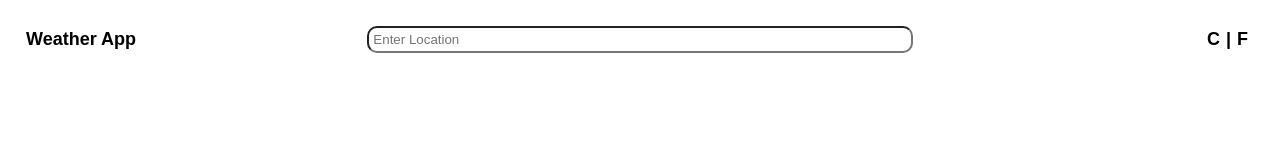
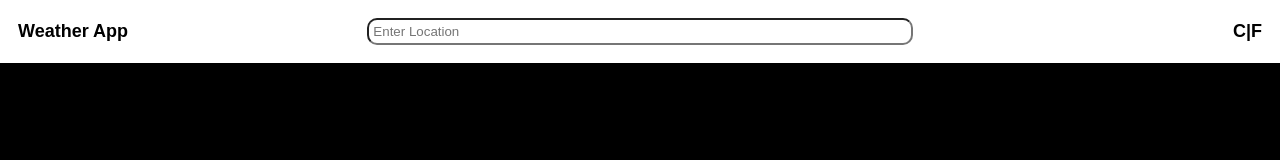
Before and after one commit to Yohan-Abraham/weather-app, a website built with webpack: page src/index.html in a window 1280 px wide. Built offline with nearby package versions, Linux system fonts and the light colour scheme.

Commit message:
Add Default Page Styling and Grid for Weather

```diff
--- a/src/style.css
+++ b/src/style.css
@@ -1,3 +1,8 @@
+* {
+  margin: 0;
+  padding: 0;
+  overflow: hidden;
+}
 nav {
   display: grid;
   grid-template-columns: 1fr 1fr 1fr;
@@ -29,3 +34,22 @@ input {
   border-radius: 10px;
   padding: 0.3em;
 }
+
+#wheatherContainer {
+  background-color: black;
+  height: 100vh;
+  padding: 0 3em;
+  display: grid;
+  grid-template-columns: 1fr 1fr 2fr;
+  grid-template-rows: 1fr 1fr 1fr;
+}
+
+#currentData {
+  grid-column: 1;
+  grid-row: 2;
+}
+
+#moreDetails {
+  grid-column: 2;
+  grid-row: 2;
+}
```
